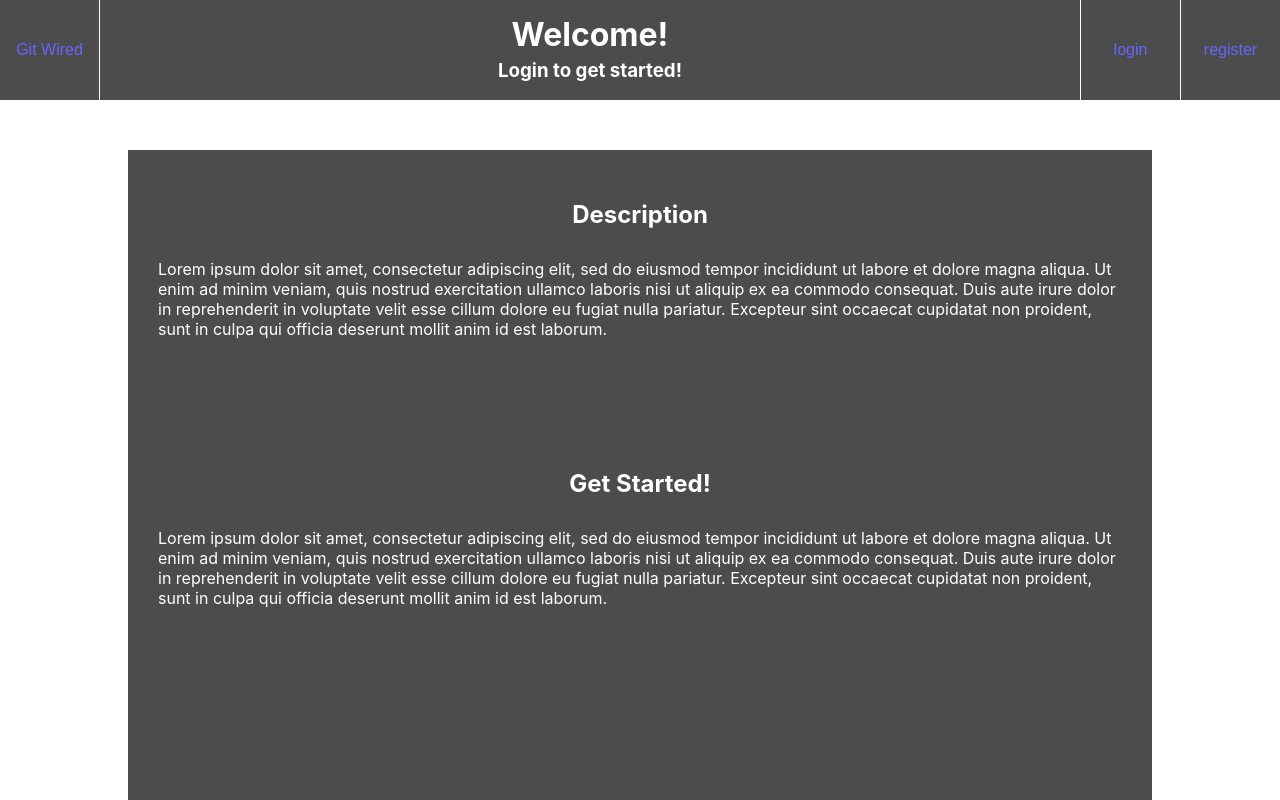
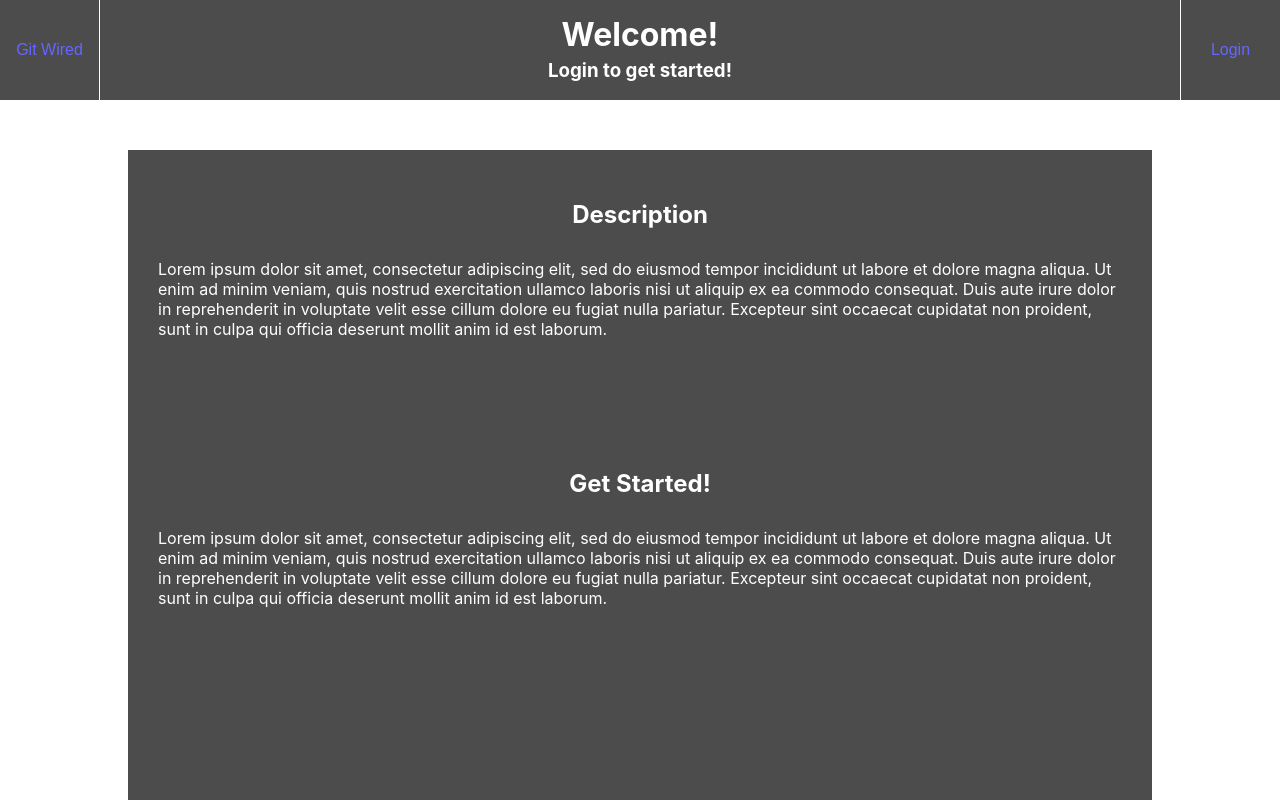
Before and after one commit to JoelSmith123/git_wired_fe, a React (Create React App) app: page / in a window 1280 px wide. Shown: the top 800 px of the page. Built offline with nearby package versions, Linux system fonts and the light colour scheme.

Commit message:
Implement the SessionButton Component

```diff
--- a/src/Header/Header.js
+++ b/src/Header/Header.js
@@ -1,5 +1,7 @@
 import React, { Component } from 'react';
 import './Header.css';
+
+import SessionButton from './SessionButton.js'
 
 export default class Header extends Component {
   constructor() {
@@ -57,8 +59,11 @@ export default class Header extends Component {
                 )
               }
             </div>
-            <button className='header-btn header-profile-btn' onClick={this.props.viewProfile}>Profile</button>
-            <button className='header-btn header-logout-btn' onClick={this.props.changeLoggedInState}>Logout</button>
+            <button className='header-btn header-profile-btn'
+                    onClick={this.props.viewProfile}
+                    >Profile
+            </button>
+            <SessionButton user={this.props.user} changeLoggedInState={this.props.changeLoggedInState}/>
           </span>
         </div>
       )
@@ -71,8 +76,7 @@ export default class Header extends Component {
             <h3 className='header-sub-title'><a>Login</a> to get started!</h3>
           </span>
           <span className='header-btn-container'>
-            <button className='header-btn header-login-btn' onClick={this.props.changeLoggedInState}>login</button>
-            <button className='header-btn header-register-btn'>register</button>
+            <SessionButton user={this.props.user} changeLoggedInState={this.props.changeLoggedInState}/>
           </span>
         </div>
       )
```
